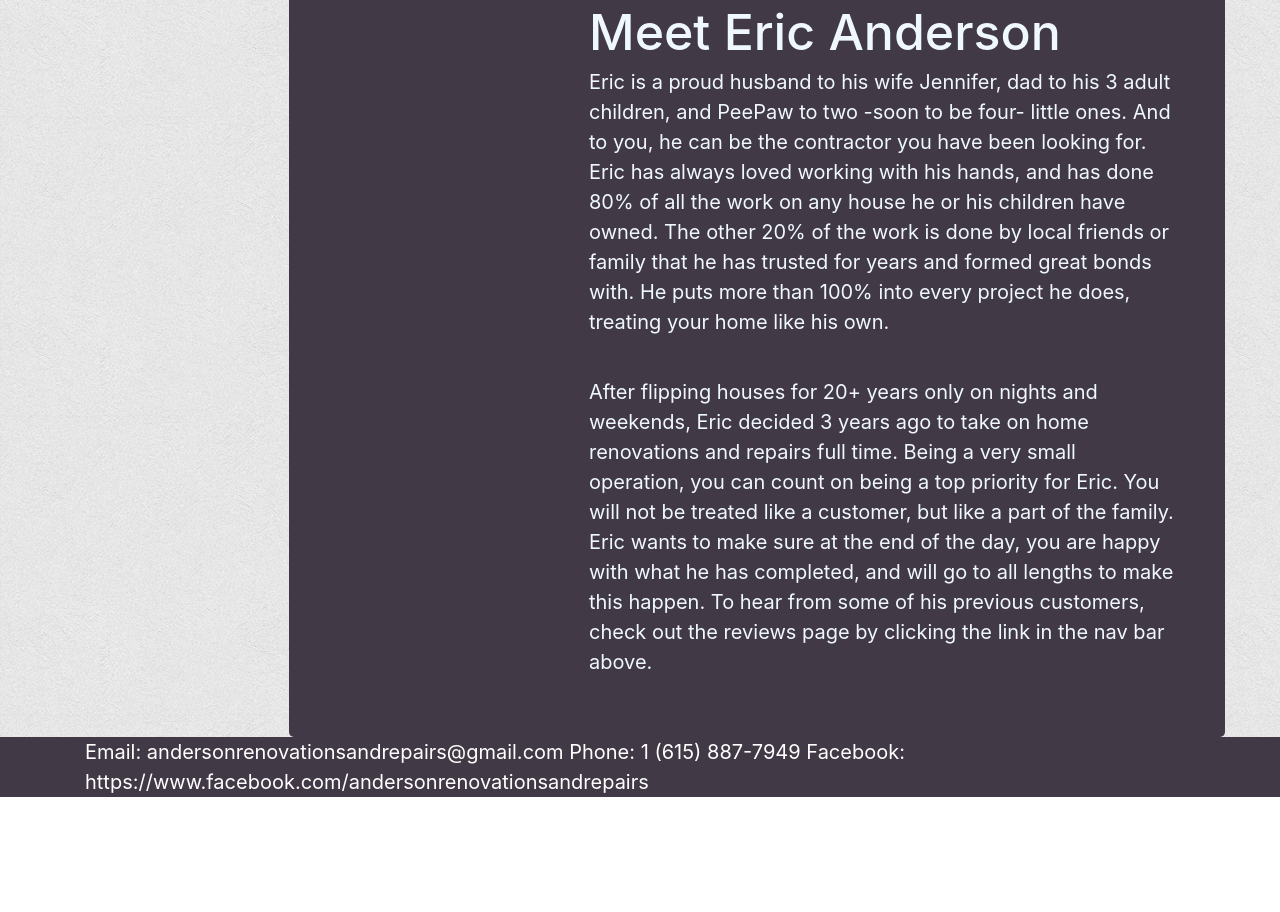
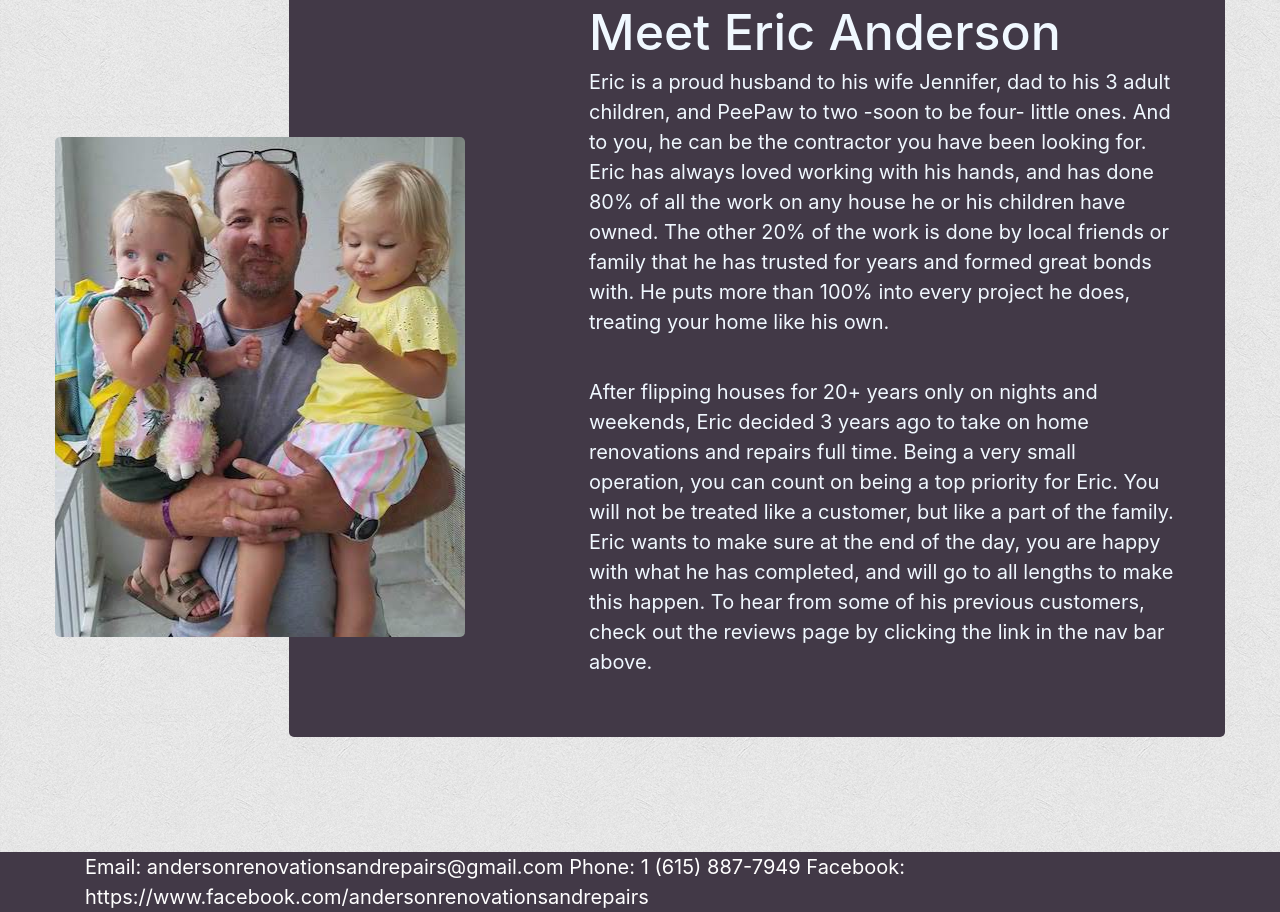
Before and after one commit to anderam17/anderson-renovations-repairs, a React (Create React App) app: page / in a window 1280 px wide. Shown: the part 780-1692 px from the top of the page. Before the commit the page ends 1577 px from the top, so only its background shows below. Built offline with nearby package versions, Linux system fonts and the light colour scheme.

Commit message:
fixed image styling on meet eric section

```diff
--- a/src/Components/MeetEric/MeetEric.css
+++ b/src/Components/MeetEric/MeetEric.css
@@ -33,12 +33,14 @@ h1 {
     bottom: 600px;
     left: 0px;
 
-    width: 40%;
-    height: 0px;
+    width: 35%;
+    height: 500px;
+    /* height: 0px; */
     /* min-height: 440px; */
     border-radius: 5px;
     background-image: url("../../assets/eric.jpg");
-    background-position: 50%;
+    background-position-x: center;
+    background-position-y: 0px;
 }
 
 @media screen and (max-width: 769px){
```
